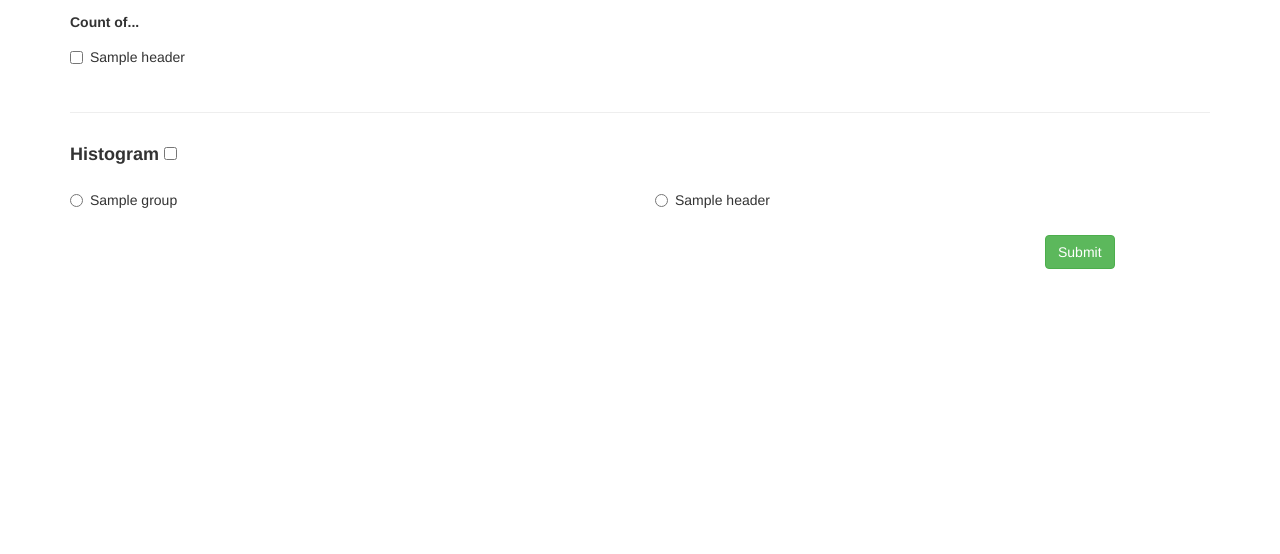
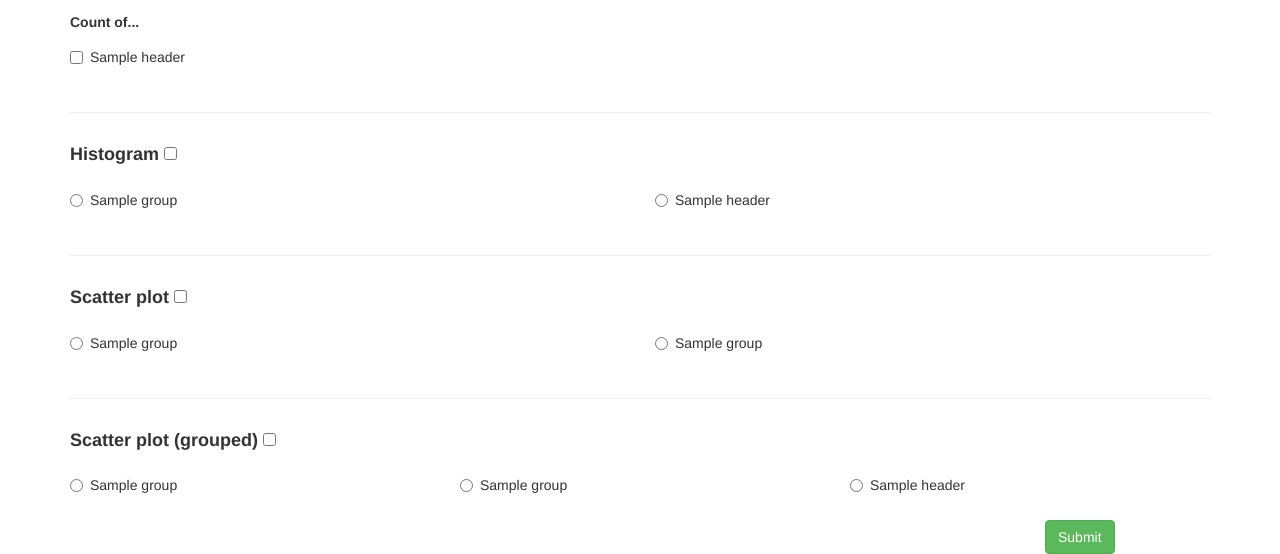
Before and after one commit to CPHB-SOFT-MZ/datatool, a Django app: template datatool/datatool/templates/analyze.html in a window 1280 px wide. Shown: the part 1525-2079 px from the top of the page. Before the commit the page ends 1794 px from the top, so only its background shows below. Run offline with Django 3.2, Linux system fonts and the light colour scheme; tables that the repository leaves empty hold one stand-in row (values such as "Sample post"); the template is opened without the code that fills it: values that come from a table or form of the project are taken from there, most other values are stand-ins (such as "Sample title", 1, 10 or a date in 2020); parts of the project's set-up code (start-up, migrations or seed data) failed here and were passed over; some libraries are stand-ins or nearby versions.

Commit message:
Made some changes to scatter plots

```diff
--- a/datatool/datatool/templates/analyze.html
+++ b/datatool/datatool/templates/analyze.html
@@ -392,6 +392,94 @@
                 </div>
             </div>
         </div>
+        <hr>
+        <div class="row">
+            <div class="col-sm-12">
+                <div class="form-group">
+                    <div class="row">
+                        <div class="col-sm-12">
+                            <h4>
+                                <label>Scatter plot
+
+                                    <input type="checkbox" value="{{ functions.scatter }}" name="functions">
+                                </label>
+                            </h4>
+                        </div>
+                    </div>
+                    <div class="row">
+                        <div class="col-sm-6">
+                            {% for group in groups.numbers %}
+                                <div class="radio">
+                                    <label>
+                                        <input type="radio" value="{{ group }}" name="{{ functions.scatter }}_x">
+                                        {{ group }}
+                                    </label>
+                                </div>
+                            {% endfor %}
+                        </div>
+                        <div class="col-sm-6">
+                            {% for group in groups.numbers %}
+                                <div class="radio">
+                                    <label>
+                                        <input type="radio" value="{{ group }}" name="{{ functions.scatter }}_y">
+                                        {{ group }}
+                                    </label>
+                                </div>
+                            {% endfor %}
+                        </div>
+                    </div>
+                </div>
+            </div>
+        </div>
+            <hr>
+        <div class="row">
+            <div class="col-sm-12">
+                <div class="form-group">
+                    <div class="row">
+                        <div class="col-sm-12">
+                            <h4>
+                                <label>Scatter plot (grouped)
+
+                                    <input type="checkbox" value="{{ functions.scatter_group }}" name="functions">
+                                </label>
+                            </h4>
+                        </div>
+                    </div>
+                    <div class="row">
+                        <div class="col-sm-4">
+                            {% for group in groups.numbers %}
+                                <div class="radio">
+                                    <label>
+                                        <input type="radio" value="{{ group }}" name="{{ functions.scatter_group }}_x">
+                                        {{ group }}
+                                    </label>
+                                </div>
+                            {% endfor %}
+                        </div>
+                        <div class="col-sm-4">
+                            {% for group in groups.numbers %}
+                                <div class="radio">
+                                    <label>
+                                        <input type="radio" value="{{ group }}" name="{{ functions.scatter_group }}_y">
+                                        {{ group }}
+                                    </label>
+                                </div>
+                            {% endfor %}
+                        </div>
+                        <div class="col-sm-4">
+                            {% for header in headers %}
+                                <div class="radio">
+                                    <label>
+                                        <input type="radio" value="{{ header }}" name="{{ functions.scatter_group }}_by">
+                                        {{ header }}
+                                    </label>
+                                </div>
+                            {% endfor %}
+                        </div>
+                    </div>
+                </div>
+            </div>
+        </div>
         {{ form.errors }}
         {{ form.non_field_errors }}
         <div class="row">
```
Also changed, not shown: datatool/datatool/analyzetools/tools.py (+23 -10 lines), datatool/datatool/templates/data.html (+20 -0 lines), datatool/datatool/views.py (+19 -1 lines).
